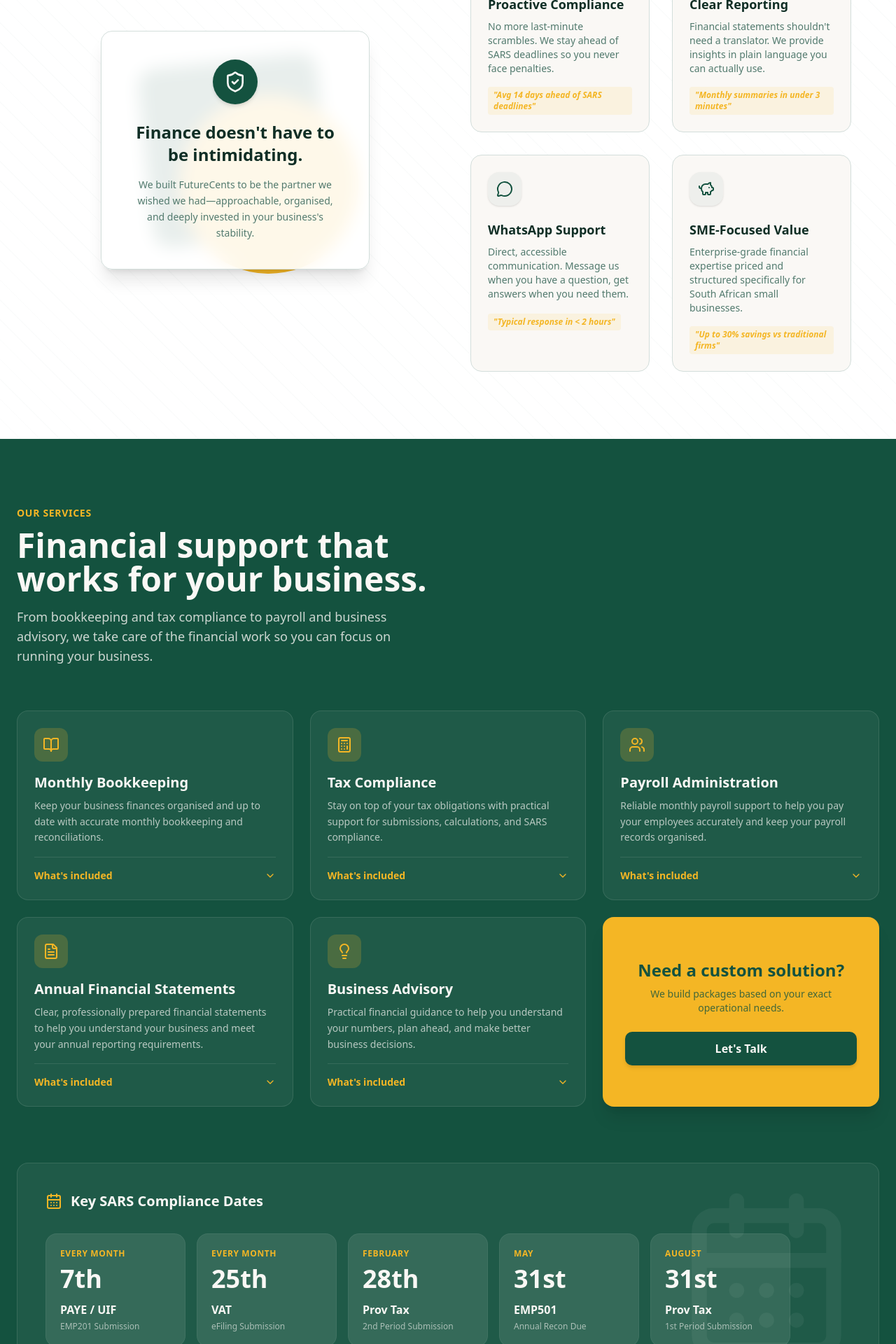
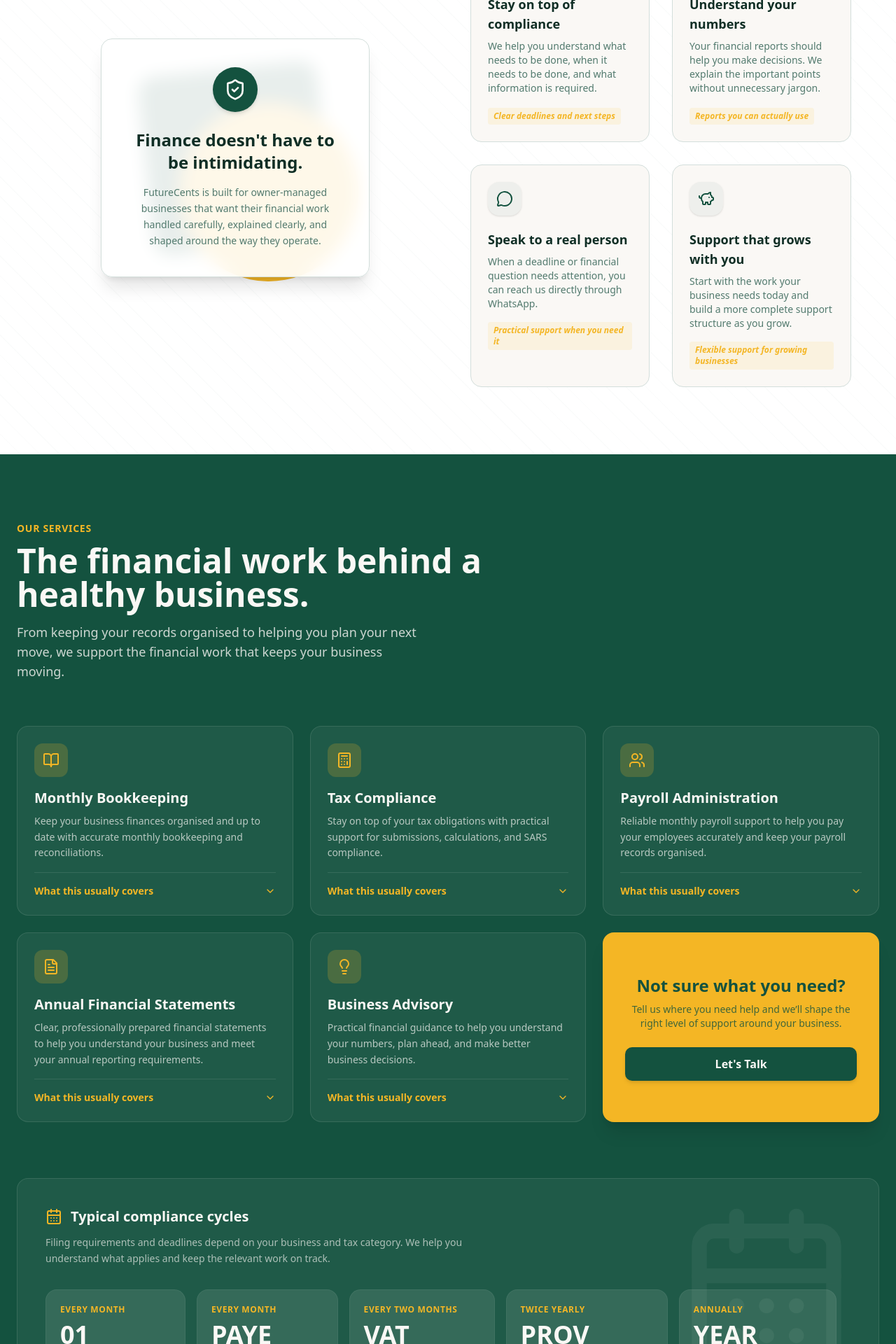
Before and after one commit to TreamerCC47/FCFS, a React (Vite) app: page / in a window 1280 px wide. Shown: the part 1580-3500 px from the top of the page at 70% size. Built offline with nearby package versions, Linux system fonts and the light colour scheme.

Commit message:
servic improved

```diff
--- a/src/components/sections/Services.tsx
+++ b/src/components/sections/Services.tsx
@@ -73,11 +73,12 @@
 </h2>
 
 <h3 className="text-3xl md:text-5xl font-bold mb-4">
-  Financial support that works for your business.
+  The financial work behind a healthy business.
 </h3>
 
 <p className="text-primary-foreground/80 text-lg max-w-xl">
-  From bookkeeping and tax compliance to payroll and business advisory, we take care of the financial work so you can focus on running your business.
+ From keeping your records organised to helping you plan your next move, we
+support the financial work that keeps your business moving.
 </p>
           </div>
         </div>
@@ -114,7 +115,7 @@
                 </p>
 
                 <div className="mt-auto pt-4 border-t border-primary-foreground/10 flex items-center justify-between text-secondary text-sm font-semibold">
-                  <span>What's included</span>
+                  <span>What this usually covers</span>
                   {expandedId === index ? <ChevronUp className="w-4 h-4" /> : <ChevronDown className="w-4 h-4" />}
                 </div>
 
@@ -150,8 +151,9 @@
             className="h-full"
           >
             <div className="bg-secondary border-none h-full flex flex-col justify-center items-center text-center p-8 rounded-xl shadow-xl">
-              <h4 className="text-2xl font-bold text-secondary-foreground mb-2">Need a custom solution?</h4>
-              <p className="text-secondary-foreground/80 mb-6 text-sm font-medium">We build packages based on your exact operational needs.</p>
+              <h4 className="text-2xl font-bold text-secondary-foreground mb-2">Not sure what you need?</h4>
+              <p className="text-secondary-foreground/80 mb-6 text-sm font-medium">Tell us where you need help and we’ll shape the right level of support around
+your business.</p>
               <button
                 onClick={() => {
                   document.querySelector("#contact")?.scrollIntoView({ behavior: "smooth" });
@@ -171,17 +173,46 @@
           </div>
           <h4 className="text-xl font-bold text-primary-foreground mb-8 flex items-center gap-3 relative z-10">
             <CalendarDays className="w-6 h-6 text-secondary" />
-            Key SARS Compliance Dates
+            Typical compliance cycles
           </h4>
+          <p className="relative z-10 -mt-5 mb-8 max-w-2xl text-sm leading-relaxed text-primary-foreground/65">
+  Filing requirements and deadlines depend on your business and tax category.
+  We help you understand what applies and keep the relevant work on track.
+</p>
 
           <div className="flex gap-4 pb-4 overflow-x-auto snap-x scrollbar-hide relative z-10">
             {[
-              { m: "Every Month", d: "7th", t: "PAYE / UIF", desc: "EMP201 Submission" },
-              { m: "Every Month", d: "25th", t: "VAT", desc: "eFiling Submission" },
-              { m: "February", d: "28th", t: "Prov Tax", desc: "2nd Period Submission" },
-              { m: "May", d: "31st", t: "EMP501", desc: "Annual Recon Due" },
-              { m: "August", d: "31st", t: "Prov Tax", desc: "1st Period Submission" },
-            ].map((ev, i) => (
+  {
+    m: "Every month",
+    d: "01",
+    t: "Bookkeeping",
+    desc: "Keep your records current",
+  },
+  {
+    m: "Every month",
+    d: "PAYE",
+    t: "Payroll support",
+    desc: "PAYE and UIF administration",
+  },
+  {
+    m: "Every two months",
+    d: "VAT",
+    t: "VAT support",
+    desc: "Calculations and submissions",
+  },
+  {
+    m: "Twice yearly",
+    d: "PROV",
+    t: "Provisional tax",
+    desc: "Planning and submission support",
+  },
+  {
+    m: "Annually",
+    d: "YEAR",
+    t: "Annual compliance",
+    desc: "Year-end tax and reporting work",
+  },
+].map((ev, i) => (
               <div key={i} className="min-w-[200px] bg-primary-foreground/10 rounded-xl p-5 snap-start border border-primary-foreground/5 shrink-0 hover:bg-primary-foreground/20 transition-colors">
                 <div className="text-secondary font-bold text-xs uppercase tracking-wider mb-2">{ev.m}</div>
                 <div className="text-4xl font-extrabold text-primary-foreground mb-3">{ev.d}</div>
--- a/src/components/sections/ValueProps.tsx
+++ b/src/components/sections/ValueProps.tsx
@@ -4,27 +4,31 @@
 const pillars = [
   {
     icon: ShieldCheck,
-    title: "Proactive Compliance",
-    description: "No more last-minute scrambles. We stay ahead of SARS deadlines so you never face penalties.",
-    proof: "Avg 14 days ahead of SARS deadlines"
+    title: "Stay on top of compliance",
+    description:
+      "We help you understand what needs to be done, when it needs to be done, and what information is required.",
+    takeaway: "Clear deadlines and next steps",
   },
   {
     icon: LineChart,
-    title: "Clear Reporting",
-    description: "Financial statements shouldn't need a translator. We provide insights in plain language you can actually use.",
-    proof: "Monthly summaries in under 3 minutes"
+    title: "Understand your numbers",
+    description:
+      "Your financial reports should help you make decisions. We explain the important points without unnecessary jargon.",
+    takeaway: "Reports you can actually use",
   },
   {
     icon: MessageCircle,
-    title: "WhatsApp Support",
-    description: "Direct, accessible communication. Message us when you have a question, get answers when you need them.",
-    proof: "Typical response in < 2 hours"
+    title: "Speak to a real person",
+    description:
+      "When a deadline or financial question needs attention, you can reach us directly through WhatsApp.",
+    takeaway: "Practical support when you need it",
   },
   {
     icon: PiggyBank,
-    title: "SME-Focused Value",
-    description: "Enterprise-grade financial expertise priced and structured specifically for South African small businesses.",
-    proof: "Up to 30% savings vs traditional firms"
+    title: "Support that grows with you",
+    description:
+      "Start with the work your business needs today and build a more complete support structure as you grow.",
+    takeaway: "Flexible support for growing businesses",
   }
 ];
 
@@ -62,7 +66,7 @@
               </div>
               <h3 className="text-2xl font-bold text-foreground mb-4">Finance doesn't have to be intimidating.</h3>
               <p className="text-muted-foreground text-sm leading-relaxed">
-                We built FutureCents to be the partner we wished we had—approachable, organised, and deeply invested in your business's stability.
+                FutureCents is built for owner-managed businesses that want their financial work handled carefully, explained clearly, and shaped around the way they operate.
               </p>
             </div>
           </div>
@@ -70,7 +74,7 @@
           <div>
             <div className="mb-12 lg:hidden text-center">
               <h2 className="text-primary font-semibold tracking-wider uppercase text-sm mb-3">Why FutureCents</h2>
-              <h3 className="text-3xl font-bold text-foreground mb-4">Finance doesn't have to be intimidating.</h3>
+              <h3 className="text-3xl font-bold text-foreground mb-4">A finance partner who keeps things clear.</h3>
             </div>
 
             <div className="grid sm:grid-cols-2 gap-6 lg:gap-8">
@@ -93,7 +97,7 @@
                     {pillar.description}
                   </p>
                   <p className="text-secondary font-semibold italic text-xs relative z-10 bg-secondary/10 inline-block px-2 py-1 rounded">
-                    "{pillar.proof}"
+                    {pillar.takeaway}
                   </p>
                 </motion.div>
               ))}
```
